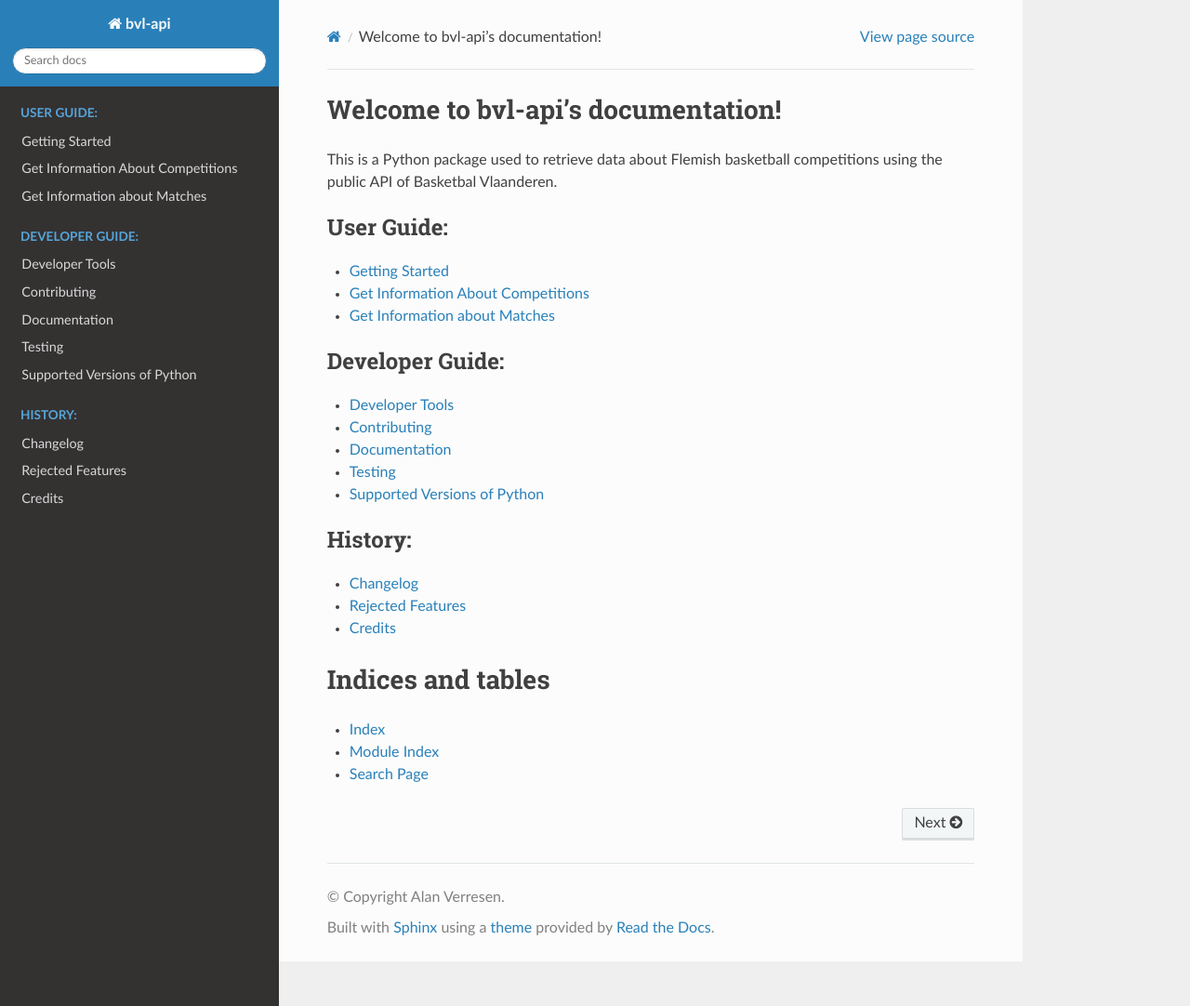
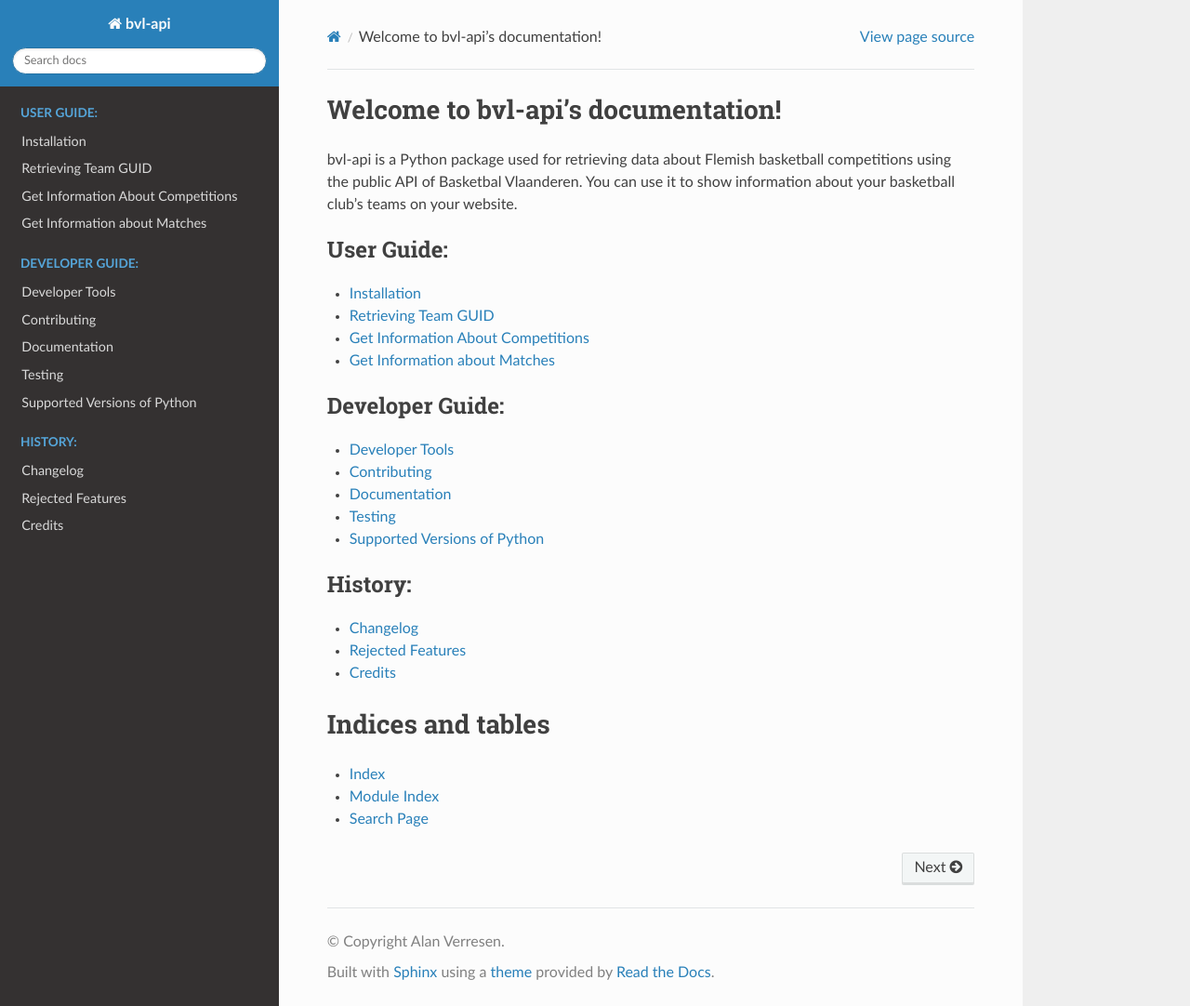
Before and after one commit to alanverresen/bvl-api, a Sphinx documentation site: the page built from docs/index.rst, in a window 1280 px wide and 1082 px high. Shown: the whole window at 93% size. Built offline with Sphinx 7.4.7 and the Read the Docs theme 2.0.0, drawn with Linux system fonts in a browser that asks for light colours.

```diff
--- a/README.rst
+++ b/README.rst
@@ -10,8 +10,8 @@ bvl-api
     :target: https://bvl-api.readthedocs.io/en/latest/?badge=latest
     :alt: Documentation Status
 
-Python package used to retrieve data about Flemish basketball competitions
-using the public API of Basketbal Vlaanderen.
+bvl-api is a python package used for retrieving data about Flemish basketball
+competitions using the public API of Basketbal Vlaanderen.
 
 
 ==============================================================================
--- a/docs/content/user_guide/matches.rst
+++ b/docs/content/user_guide/matches.rst
@@ -1,9 +1,15 @@
 Get Information about Matches
 =============================
+
+If you want to retrieve information about a team's matches, you should
+first determine a team's GUID, and then pass it to the following function:
 
 .. autofunction:: bvlapi.get_matches
 
 
+It will return a list of matches in chronological order that the team has
+played or will play this season.
+
 .. autoclass:: bvlapi.MatchInformation
    :members:
    :undoc-members:
--- a/docs/index.rst
+++ b/docs/index.rst
@@ -5,14 +5,16 @@
 Welcome to bvl-api's documentation!
 ========================================
 
-This is a Python package used to retrieve data about Flemish basketball
-competitions using the public API of Basketbal Vlaanderen.
+bvl-api is a Python package used for retrieving data about Flemish basketball
+competitions using the public API of Basketbal Vlaanderen. You can use it to
+show information about your basketball club's teams on your website.
 
 .. toctree::
    :maxdepth: 1
    :caption: User Guide:
 
-   content/user_guide/getting_started
+   content/user_guide/installation
+   content/user_guide/retrieve_guid
    content/user_guide/competitions
    content/user_guide/matches
 
```
Also changed, not shown: docs/content/user_guide/competitions.rst (+7 -0 lines), docs/content/user_guide/getting_started.rst (deleted, +0 -47 lines), docs/content/user_guide/installation.rst (added, +9 -0 lines), docs/content/user_guide/retrieve_guid.rst (added, +45 -0 lines).
